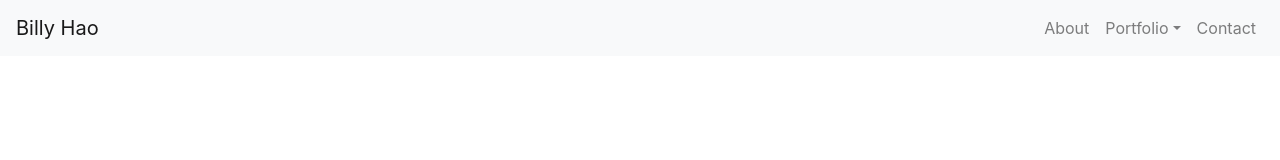
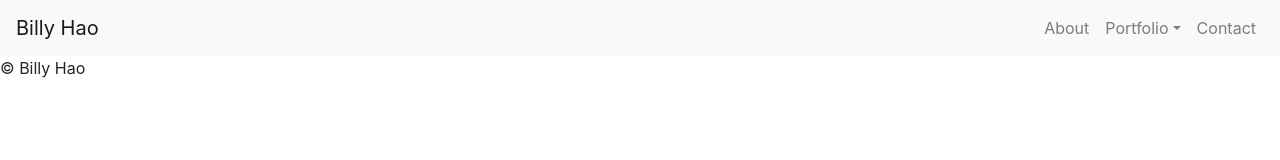
Before and after one commit to billyhao12/react-portfolio, a React (Create React App) app: page / in a window 1280 px wide. Shown: the top 160 px of the page. Built offline with nearby package versions, Linux system fonts and the light colour scheme.

Commit message:
Built a Footer component.

```diff
--- a/src/App.js
+++ b/src/App.js
@@ -1,10 +1,14 @@
 import React from 'react';
 import './App.css';
 import Header from './components/Header'
+import Footer from './components/Footer';
 
 function App() {
   return (
-    <Header />
+    <div>
+      <Header />
+      <Footer />
+    </div>
   );
 }
 
--- a/src/components/Footer/index.js
+++ b/src/components/Footer/index.js
@@ -0,0 +1,11 @@
+import React from "react";
+
+function Footer() {
+    return(
+        <footer>
+            &copy; Billy Hao
+        </footer>
+    )
+}
+
+export default Footer;
```
